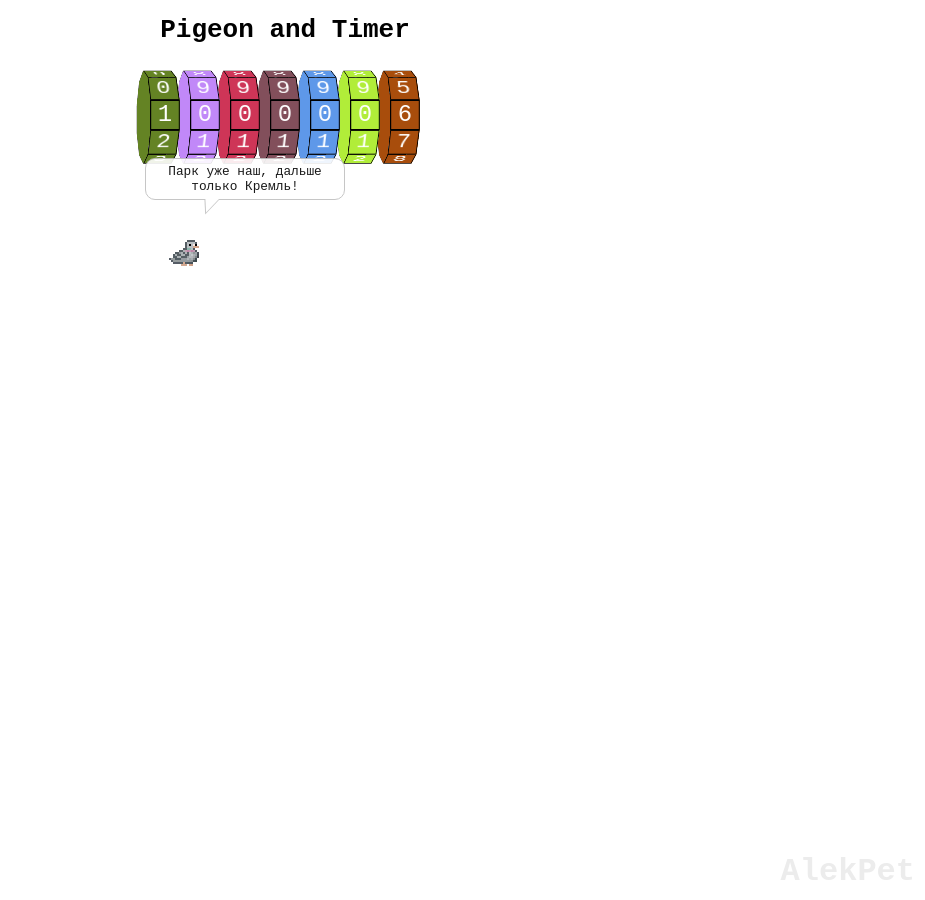
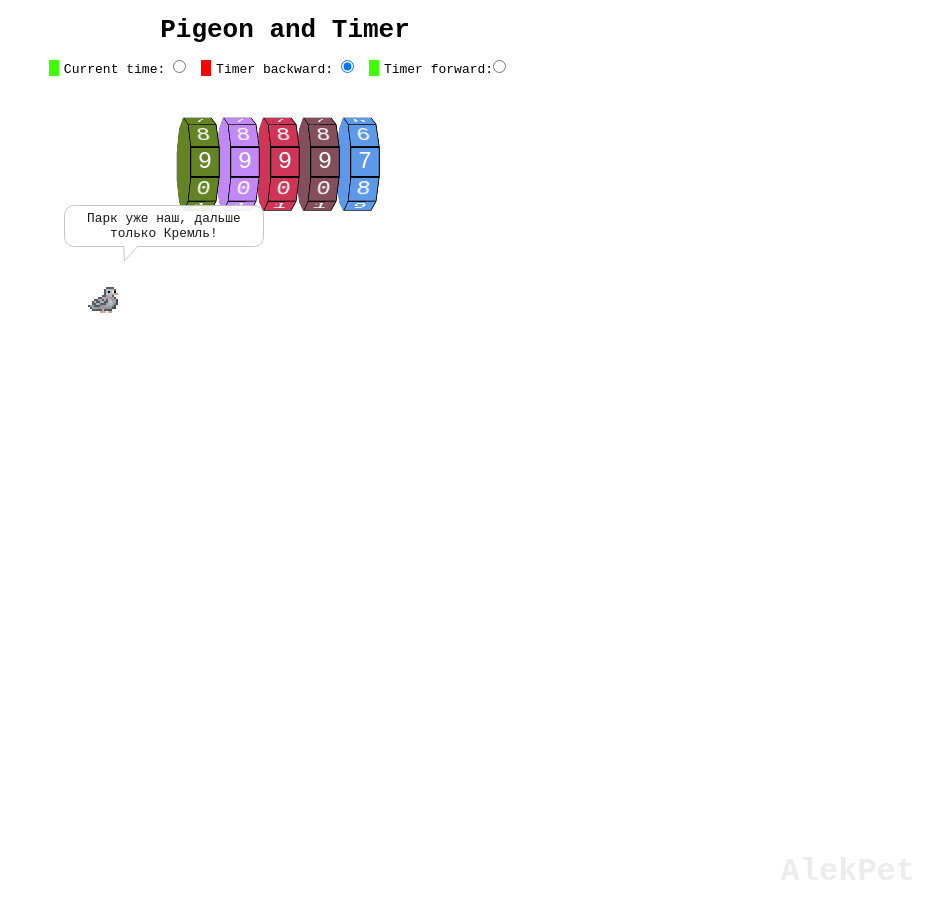
Before and after one commit to AlekPet/alekpet.github.io, a Jekyll site: the page projects/pigeon-and-timer/index.html, which Jekyll copies as it is, in a window 1280 px wide. Shown: the whole page, without its empty margins (355-1280 px from the left). Built offline with Jekyll 4.4.1, drawn with Linux system fonts in a browser that asks for light colours; some of the changed lines change nothing that is shown.

Commit message:
update pigeon-and-timer

```diff
--- a/projects/pigeon-and-timer/css/style.css
+++ b/projects/pigeon-and-timer/css/style.css
@@ -8,6 +8,29 @@
 body {
   font-family: monospace;
 }
+
+.typeClockTimer {
+  display: flex;
+  gap: 30px;
+}
+
+.typeClockTimer label::before {
+  content: " ";
+  background: #3dff00;
+  width: 10px;
+  height: 16px;
+  position: absolute;
+  left: -15px;
+}
+
+.typeClockTimer label {
+  position: relative;
+}
+
+.typeClockTimer label:has(input:checked)::before {
+  background: red;
+}
+
 .wrapper {
   margin: 0 auto;
   width: fit-content;
--- a/projects/pigeon-and-timer/index.html
+++ b/projects/pigeon-and-timer/index.html
@@ -10,6 +10,11 @@
 <body>
   <h1 style="text-align: center;margin: 15px;">Pigeon and Timer</h1>
   <div class="wrapper">
+    <div class="typeClockTimer">
+      <label title="Current clock time">Current time: <input type="radio" name="timer_clock" value="current_time"></label>
+      <label title="Timer go to backward">Timer backward: <input type="radio" name="timer_clock" value="timer_backward" checked></label>
+      <label title="Timer go to forward">Timer forward:<input type="radio" name="timer_clock" value="timer_forward"></label>
+    </div>
     <div class="box"></div>
   </div>
   <script type="module" src="./js/script.js"></script>
--- a/projects/pigeon-and-timer/js/pigeon.js
+++ b/projects/pigeon-and-timer/js/pigeon.js
@@ -3,9 +3,7 @@ Title: Pigeon class
 Author: AlekPet (http://github.com/alekpet)
 */
 
-// Pigeon class
-class Pigeon {
-  static messages = [
+const messages = [
   "Курлык-курлык! Есть хлебушек?",
   "Эй, это моя площадь!",
   "Че смотришь, человек?",
@@ -29,12 +27,21 @@ class Pigeon {
   "Твой зонтик? Нет, теперь это моя тронная комната!",
 ];
 
+// Pigeon class
+class Pigeon {
   constructor(params = {}) {
     const {
       parent = document.body,
       speed = 10,
-      start = "left",
-      targetPos = [{ x: 80, y: 0 }],
+      targetPos = [
+        {
+          x: 80,
+          y: 0,
+        },
+      ],
+
+      //   start = "left",
+
       stylesWrapper = {},
       stylesPigeon = {},
       action = "walk",
@@ -42,6 +49,7 @@ class Pigeon {
       y = 0,
     } = params;
 
+    this.ready = false;
     this.x = x;
     this.y = y;
     this.dx = 0;
@@ -50,19 +58,26 @@ class Pigeon {
     this.vy = y;
     this.distance = 0;
 
+    // this.start = start;
+
     this.ease = Math.random() * (0.15 - 0.3) + 0.3;
     this.friction = Math.random() * (0.25 - 0.05) + 0.05;
 
     this.parent = parent;
     this.speed = speed;
-    this.start = start;
+    this.backgroundPositionX = 0;
+    this.backgroundPositionY = 0;
 
-    targetPos.push({ x, y });
+    targetPos.push({
+      x,
+      y,
+    });
     this.targetPos = targetPos;
-    this.velocity = start === "left" ? 1 : start === "right" ? -1 : 0;
+    this.velocity = 1;
 
     this.stylesWrapper = stylesWrapper;
     this.stylesPigeon = stylesPigeon;
+
     this.rndScale =
       params.rndScale ?? +(Math.random() * (0.65 - 0.6) + 0.6).toFixed(3);
 
@@ -70,7 +85,7 @@ class Pigeon {
     this.spriteFrames = params.spriteFrames ?? 2;
     this.countAnim = params.countAnim ?? 1;
 
-    this.actions = ["walk", "nyam", /* "fly",*/ "pigeon-demon"];
+    this.actions = ["walk", "nyam", /*"fly",*/ "pigeon-demon"];
 
     this.action = this.actions.includes(action) ? action : "walk";
     this.stp = 0;
@@ -81,12 +96,14 @@ class Pigeon {
   async makePigeon() {
     const imgData = await new Promise((res, rej) => {
       const img = new Image();
-      img.onload = (e) =>
+      img.onload = (e) => {
+        this.ready = true;
         res({
           w: e.target.naturalWidth,
           h: e.target.naturalHeight,
           img: e.target,
         });
+      };
       img.onerror = () => rej(null);
       img.src = this.imgSrc; //"Golub2.png"
     });
@@ -125,7 +142,6 @@ class Pigeon {
       background: `url(${img.src})`,
       backgroundPositionX: 0,
       transform: `scaleX(${this.velocity})`, //scale(${this.rndScale})`,
-      //transformOrigin: "bottom center"
     });
     this.walkend = false;
 
@@ -137,7 +153,7 @@ class Pigeon {
 
   changeMessage() {
     this.pigeonMessage.textContent =
-      Pigeon.messages[Math.floor(Math.random() * Pigeon.messages.length)];
+      messages[Math.floor(Math.random() * messages.length)];
 
     const { width: mesW, height: mesH } =
       this.pigeonMessage.getBoundingClientRect();
@@ -145,7 +161,7 @@ class Pigeon {
     this.pigeonMessage.style.top = `${-mesH}px`;
   }
 
-  walk() {
+  walk_old() {
     const backgroundPositionX = parseInt(
       getComputedStyle(this.pigeon).getPropertyValue("background-position-x")
     );
@@ -158,7 +174,6 @@ class Pigeon {
     this.pigeon.style.backgroundPositionY = 0 + "px";
 
     if (this.start === "left") {
-      //console.log("left - right");
       if (leftPos >= this.targetPos[0].x) {
         //this.changeMessage();
         this.velocity = -1;
@@ -167,7 +182,6 @@ class Pigeon {
     }
 
     if (this.start === "right") {
-      //console.log("right - left");
       if (leftPos <= this.targetPos[1].x) {
         //this.changeMessage();
         this.velocity = 1;
@@ -177,47 +191,41 @@ class Pigeon {
 
     this.pigeonWrapper.style.left = leftPos + this.velocity * this.speed + "px";
     this.pigeon.style.transform = `scaleX(${this.velocity})`;
-    //scale(${this.rndScale})`;
-    //this.pigeon.style.transformOrigin = "bottom center";
   }
 
   nyam() {
-    const backgroundPositionX = parseInt(
-      getComputedStyle(this.pigeon).getPropertyValue("background-position-x")
-    );
-    this.pigeon.style.backgroundPositionX =
-      (backgroundPositionX === 0 ? this.spriteSizeW : 0) + "px";
-    this.pigeon.style.backgroundPositionY = this.spriteSizeH * 2 + "px";
+    this.draw(2);
   }
 
   demon() {
-    const backgroundPositionX = parseInt(
-      getComputedStyle(this.pigeon).getPropertyValue("background-position-x")
-    );
-    this.pigeon.style.backgroundPositionX =
-      (backgroundPositionX === 0 ? this.spriteSizeW : 0) + "px";
-    this.pigeon.style.backgroundPositionY = this.spriteSizeH * 5 + "px";
+    this.draw(5);
   }
 
-  fly() {}
+  walk() {
+    this.speed = 10;
+    this.update(this.targetPos);
+    this.draw(0);
+  }
 
-  draw() {
-    const backgroundPositionX = parseInt(
-      getComputedStyle(this.pigeon).getPropertyValue("background-position-x")
-    );
+  fly() {
+    this.speed = 20;
+    this.update(this.targetPos);
+    this.draw(3);
+  }
 
-    this.pigeon.style.backgroundPositionX =
-      (backgroundPositionX === 0 ? this.spriteSizeW : 0) + "px";
-    this.pigeon.style.backgroundPositionY = 0 + "px";
+  draw(y_anim) {
+    this.backgroundPositionY = y_anim * this.spriteSizeH;
+
+    this.pigeon.style.backgroundPositionY = this.backgroundPositionY + "px";
 
     this.pigeonWrapper.style.left = this.x + "px";
     this.pigeonWrapper.style.top = this.y + "px";
     this.pigeon.style.transform = `scaleX(${this.velocity})`;
   }
 
-  update(target) {
-    this.dx = target.x - this.x;
-    this.dy = target.y - this.y;
+  update(targets) {
+    this.dx = this.targetPos[0].x - this.x;
+    this.dy = this.targetPos[0].y - this.y;
     this.distance = Math.sqrt(this.dx * this.dx + this.dy * this.dy);
 
     this.angle = Math.atan2(this.dy, this.dx);
@@ -228,22 +236,33 @@ class Pigeon {
     this.x = this.vx * this.ease;
     this.y = this.vy * this.ease;
 
+    this.velocity = this.dx > 0 ? 1 : -1;
+
     if (Math.floor(this.distance) == 0) {
-      this.walkend = !this.walkend;
-      if (this.walkend) {
-        target.x = 0;
-        target.y = 0;
-        this.velocity = -1;
-      } else {
-        target.x = 80;
-        target.y = 0;
-        this.velocity = 1;
+      this.targetPos = this.targetPos.reverse();
+      console.log(this.targetPos);
+      //   this.walkend = !this.walkend;
+      //   if (this.walkend) {
+      //     this.target.x = 0;
+      //     this.target.y = 0;
+      //   } else {
+      //     this.target.x = 80;
+      //     this.target.y = 0;
+      //   }
     }
   }
-    this.draw();
+
+  animate_v2() {
+    if (!this.ready) return;
+
+    this.backgroundPositionX =
+      this.backgroundPositionX === 0 ? this.spriteSizeW : 0;
+    this.pigeon.style.backgroundPositionX = this.backgroundPositionX + "px";
   }
 
   animate() {
+    if (!this.ready) return;
+
     this.retry = !this.retry
       ? Math.floor(Math.random() * (16 - 4) + 4)
       : this.retry;
@@ -262,25 +281,41 @@ class Pigeon {
 
       this.retry = Math.floor(Math.random() * (16 - 4) + 4);
 
-      if (this.rnd === 2) {
-        this.retry = 16;
-      }
+      //   if (this.rnd === 2) {
+      //     this.retry = 136;
+      //   }
       this.changeMessage();
     }
 
+    this.backgroundPositionX =
+      this.backgroundPositionX === 0 ? this.spriteSizeW : 0;
+    this.pigeon.style.backgroundPositionX = this.backgroundPositionX + "px";
+
+    // console.log(this.rnd, this.action);
     switch (this.action) {
-      case "nyam": {
+      case "nyam":
         this.nyam();
         break;
-      }
-      case "walk": {
+
+      case "walk":
+        // this.target = this.target ?? {
+        //   x: 80,
+        //   y: 0,
+        // };
         this.walk();
         break;
-      }
-      case "pigeon-demon": {
+
+      case "fly":
+        // this.target2 = this.target2 ?? {
+        //   x: 100,
+        //   y: -80,
+        // };
+        this.fly();
+        break;
+
+      case "pigeon-demon":
         this.demon();
         break;
-      }
     }
     this.stp += 1;
   }
--- a/projects/pigeon-and-timer/js/script.js
+++ b/projects/pigeon-and-timer/js/script.js
@@ -2,12 +2,64 @@
 import { DigitalNumber } from "./digit.js";
 import { Pigeon } from "./pigeon.js";
 
-function main() {
-  const num1 = new DigitalNumber("1000010", {
-    parent: document.querySelector(".box"),
-    lenNumber: 10,
-    setClock: !true,
+function getClockData() {
+  const addZero = (data) => (data < 10 ? "0" + data : data);
+  const nowDate = new Date();
+  const hours = addZero(nowDate.getHours());
+  const mins = addZero(nowDate.getMinutes());
+  const secs = addZero(nowDate.getSeconds());
+
+  return { numbers: `${hours}${mins}${secs}`, lenNumber: [3, 4, 6, 10, 6, 10] };
+}
+
+function main(type = null) {
+  const box = document.querySelector(".box");
+  let data = { numbers: "00001", lenNumber: 10 };
+
+  let num1 = new DigitalNumber(data.numbers, {
+    parent: box,
+    lenNumber: data.lenNumber,
+    direction: "backward",
   });
+
+  let prevType = "timer_backward";
+  const typeClockTimer = document
+    .querySelectorAll("[name=timer_clock]")
+    .forEach((elem) => {
+      elem.addEventListener("change", function (event) {
+        if (prevType === event.target.value) return;
+
+        box.innerHTML = "";
+
+        switch (event.target.value) {
+          case "current_time":
+            data = getClockData();
+            num1 = new DigitalNumber(data.numbers, {
+              parent: box,
+              lenNumber: data.lenNumber,
+              direction: "forward",
+            });
+            break;
+          case "timer_forward":
+            data = { numbers: "9991", lenNumber: 10 };
+            num1 = new DigitalNumber(data.numbers, {
+              parent: box,
+              lenNumber: data.lenNumber,
+              direction: "forward",
+            });
+            break;
+          case "timer_backward":
+          default:
+            data = { numbers: "00001", lenNumber: 10 };
+            num1 = new DigitalNumber(data.numbers, {
+              parent: box,
+              lenNumber: data.lenNumber,
+              direction: "backward",
+            });
+        }
+        prevType = event.target.value;
+      });
+    });
 
   const other = !true
     ? {}
@@ -17,22 +69,18 @@ function main() {
         rndScale: 1,
         parent: document.querySelector(".wrapper"),
       };
+
   const pigeon = new Pigeon(other);
-  // const pigeon1 = new Pigeon({
-  //   start: "right",
-  //   minMax: { min: 0, max: 180 }, speed: 15
-  // });
-
-  /* num1.runBackward();
-   num1.runBackward();
-   num1.runBackward();
-   num1.runBackward();
-   num1.runBackward();*/
 
   // const t1 = { x: 80.0, y: 0.0 };
   function animation() {
-    num1.runBackward();
-    //num1.runForward();
+    // num1.runBackward();
+    // num1.runForward();
+
+    num1.params.direction === "backward"
+      ? num1.runBackward()
+      : num1.runForward();
+
     pigeon.animate();
     // pigeon.update(t1);
     //pigeon1.animate();
```
Lines whose indentation alone changed are shown as unchanged.
